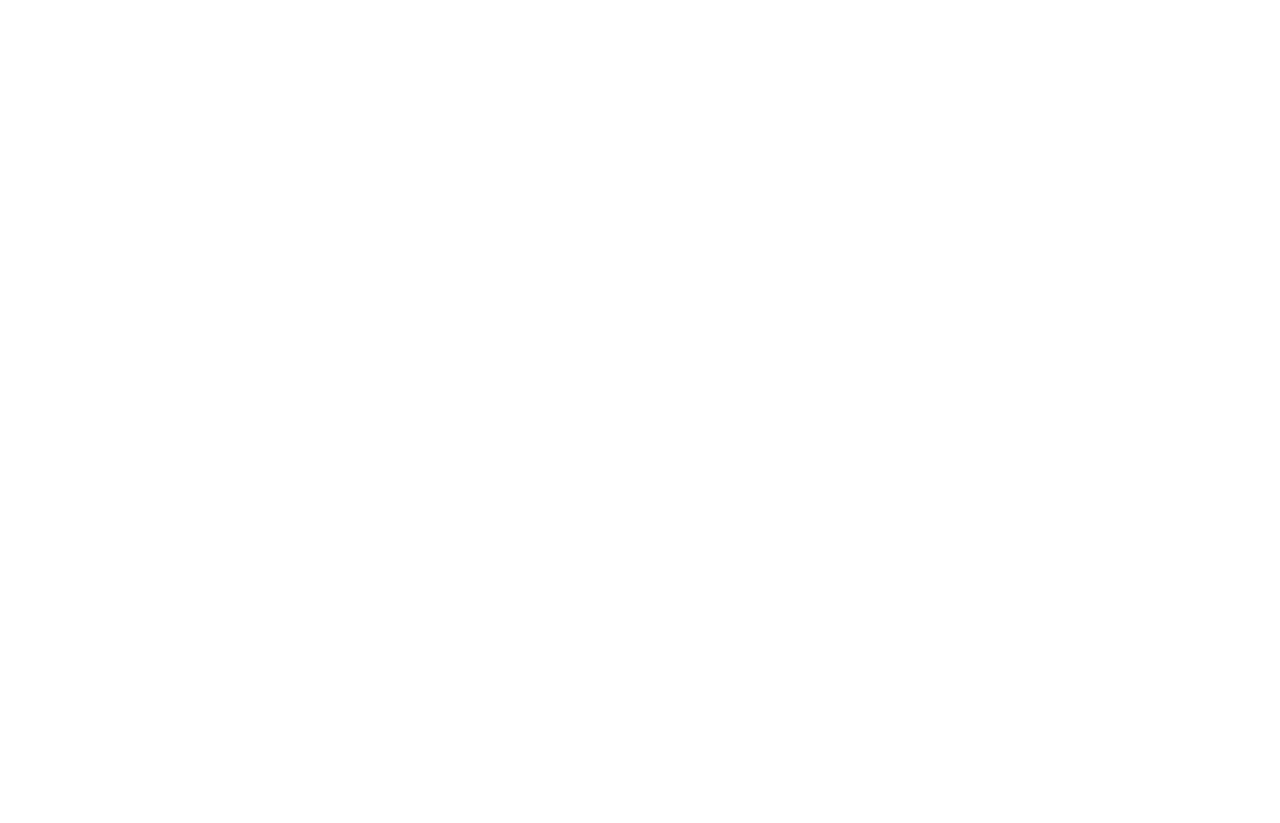
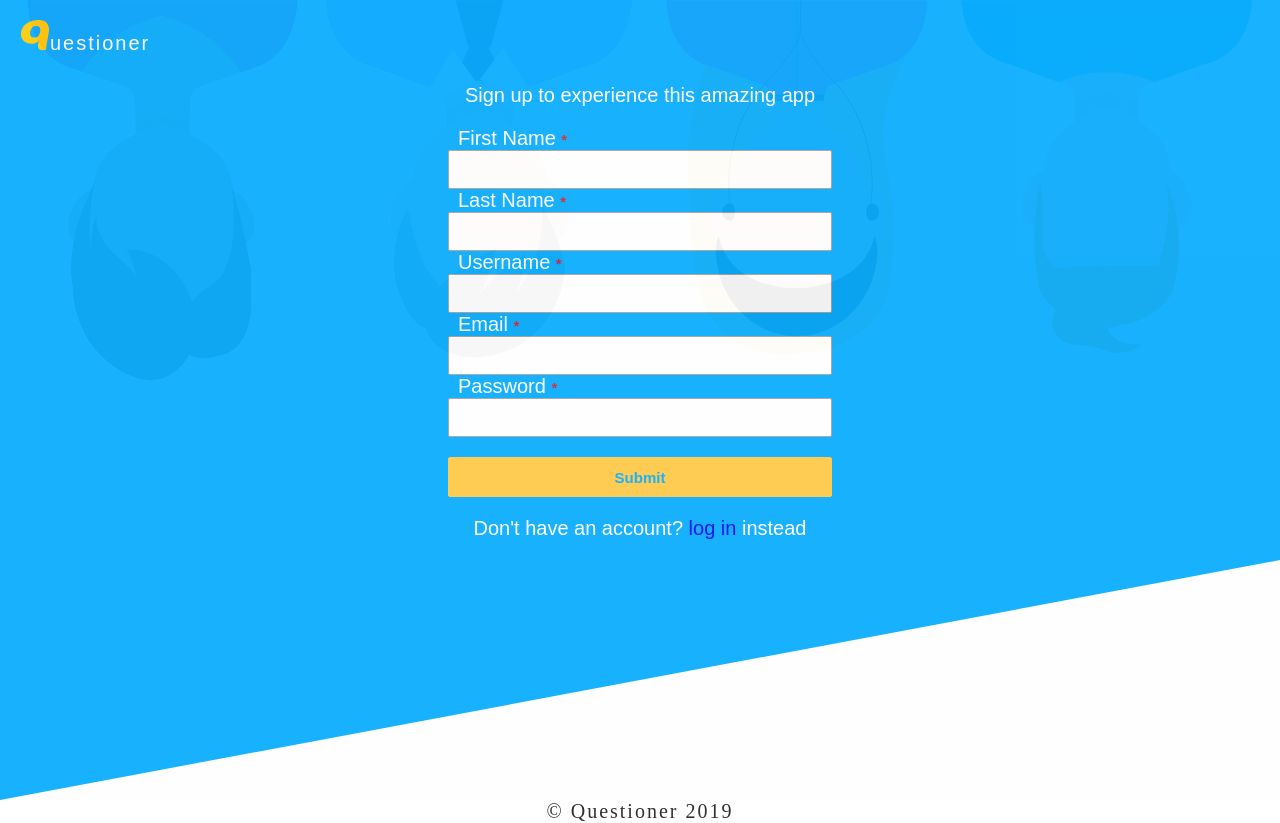
Before and after one commit to Dave-mash/Questioner, a plain HTML site: page UI/Templates/signup.html in a window 1280 px wide. Before the commit the page ends 800 px from the top, so only its background shows below. Drawn offline with Linux system fonts and the light colour scheme.

Commit message:
[finishes #162966644] Build the sign up page

```diff
--- a/UI/CSS/index.css
+++ b/UI/CSS/index.css
@@ -11,7 +11,6 @@ p, h1, b, a {
 
 a {
     text-decoration: none;
-    color: #fff;
 }
 
 b {
@@ -24,6 +23,10 @@ h1 {
     margin-left: 20px;
     font-weight: 400;
     cursor: pointer;
+}
+
+h1 a {
+    color: #fff;
 }
 
 h1 img {
@@ -96,7 +99,11 @@ h1 img {
     cursor: pointer;
 }
 
-.questioner-buttons button:hover {
+button a {
+    color: #fff;
+}
+
+.questioner-buttons button:hover, button a:hover {
     background: #FFC740;
     color: #000;
     border: none;
--- /dev/null
+++ b/UI/CSS/signup.css
@@ -0,0 +1,86 @@
+h1 {
+    font-size: 20px;
+}
+
+h1 img {
+    width: 30px;
+    height: 30px;
+}
+
+.form-details {
+    /* background: blue; */
+    height: 60vh;
+    z-index: 1;
+    display: flex;
+    flex-direction: column;
+    /* justify-content: space-around; */
+    /* align-items: center */
+    width: 100%;
+    /* margin: 20px auto; */
+    font-family: sans-serif;
+}
+
+.form_wrapper {
+    /* background: red; */
+    position: absolute;
+    width: 30%;
+    right: 35%;
+    top: 8%;
+}
+
+#signup-info {
+    margin-bottom: 20px;
+    text-align: center;
+    margin: 20px auto;
+    font-size: 20px;
+}
+
+#login_link {
+    font-size: 20px;
+    text-align: center;
+    padding: 0;
+    margin: 20px auto;
+}
+
+#login_link a:hover {
+    text-decoration: underline;
+}
+
+input {
+    height: 35px;
+    border: 1px solid rgb(165, 160, 160);
+    border-radius: 2px;
+    /* margin-top: 10px; */
+    font-size: 18px;
+    padding-left: 10px;
+}
+
+label {
+    width: 30%;
+    margin: 0 30px;
+    font-size: 20px;
+    margin-left: 10px;
+}
+
+label b {
+    color: red;
+    opacity: .8;
+    font-size: 15px;
+}
+
+#submit {
+    background: #ffc740;
+    color: #00AAFF;
+    margin-top: 20px;
+    height: 40px;
+    border: 1px solid #ffc740;
+    border-radius: 2px;
+    font-weight: bold;
+    font-size: 15px;
+    cursor: pointer;
+}
+
+#submit:hover {
+    border: 1px solid #ddd;
+    color: #fff;
+}
--- a/UI/Templates/signup.html
+++ b/UI/Templates/signup.html
@@ -0,0 +1,42 @@
+<!DOCTYPE html>
+<html lang="en">
+<head>
+    <meta charset="UTF-8">
+    <meta name="viewport" content="width=device-width, initial-scale=1.0">
+    <meta http-equiv="X-UA-Compatible" content="ie=edge">
+    <link rel="stylesheet" href="../CSS/index.css">
+    <link rel="stylesheet" href="../CSS/signup.css">
+    <title>Questioner</title>
+</head>
+<body>
+    <div class="container">
+        <div class="questioner_info-wrapper">
+            <div class="questioner_info">
+                <div class="main_title">
+                    <h1><a href="index.html"><img src="../images/q.svg" alt="letter q">uestioner</a></h1>
+                </div>
+                <div class="form_wrapper">
+                    <p id="signup-info">Sign up to experience this amazing app</p>
+                    <form class="form-details">
+                        <label for="first_name">First Name <b>*</b></label>
+                        <input type="text">
+                        <label for="last_name">Last Name <b>*</b></label>
+                        <input type="text">
+                        <label for="username">Username <b>*</b></label>
+                        <input type="text">
+                        <label for="email">Email <b>*</b></label>
+                        <input type="email">
+                        <label for="password">Password <b>*</b></label>
+                        <input type="password">
+                        <button id="submit">Submit</button>
+                        <p id="login_link">Don't have an account? <a href="login.html">log in</a> instead</p>
+                    </form>
+                </div>
+            </div>
+            <div class="assymetric"></div>
+        </div>
+        <footer>&copy; Questioner 2019</footer>
+    </div>
+    <img src="../images/avatar.png" alt="background avatar" id="background_img">
+</body>
+</html>
```
Also changed, not shown: UI/Templates/index.html (+2 -2 lines).
